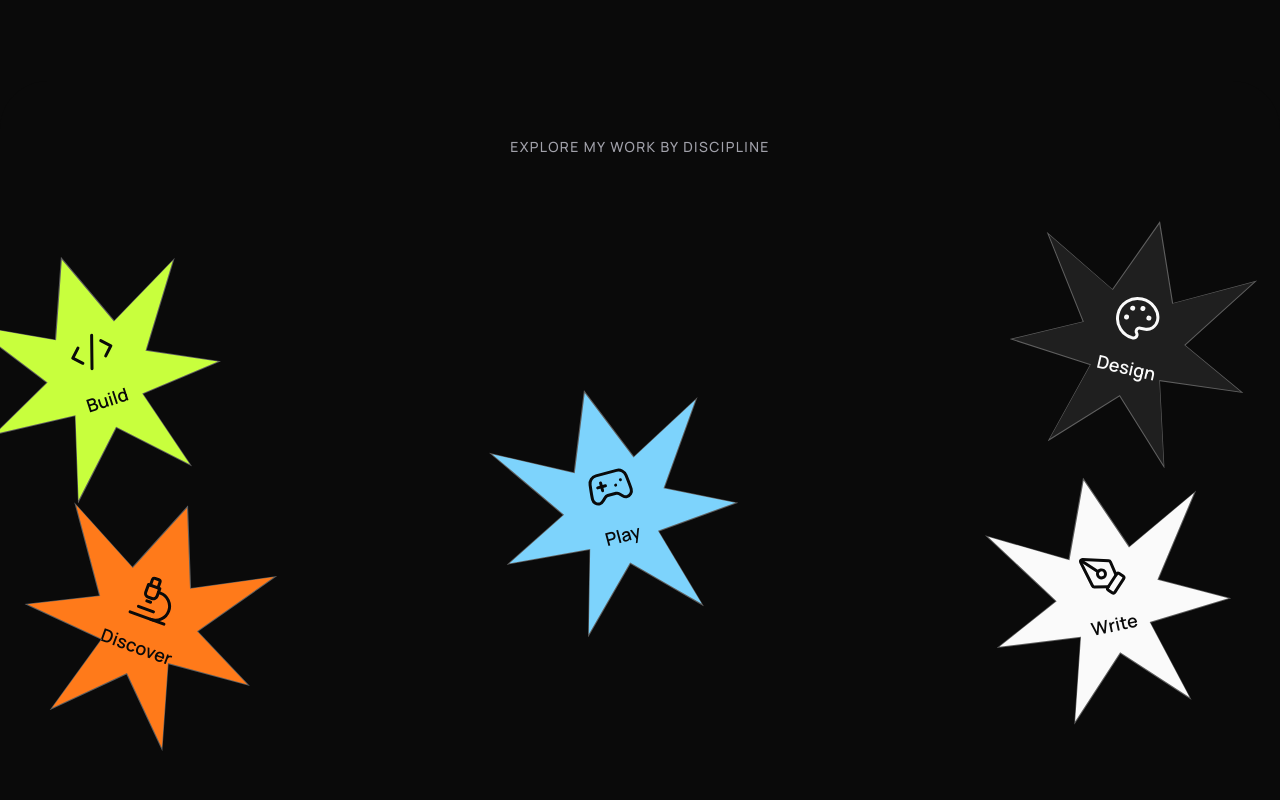
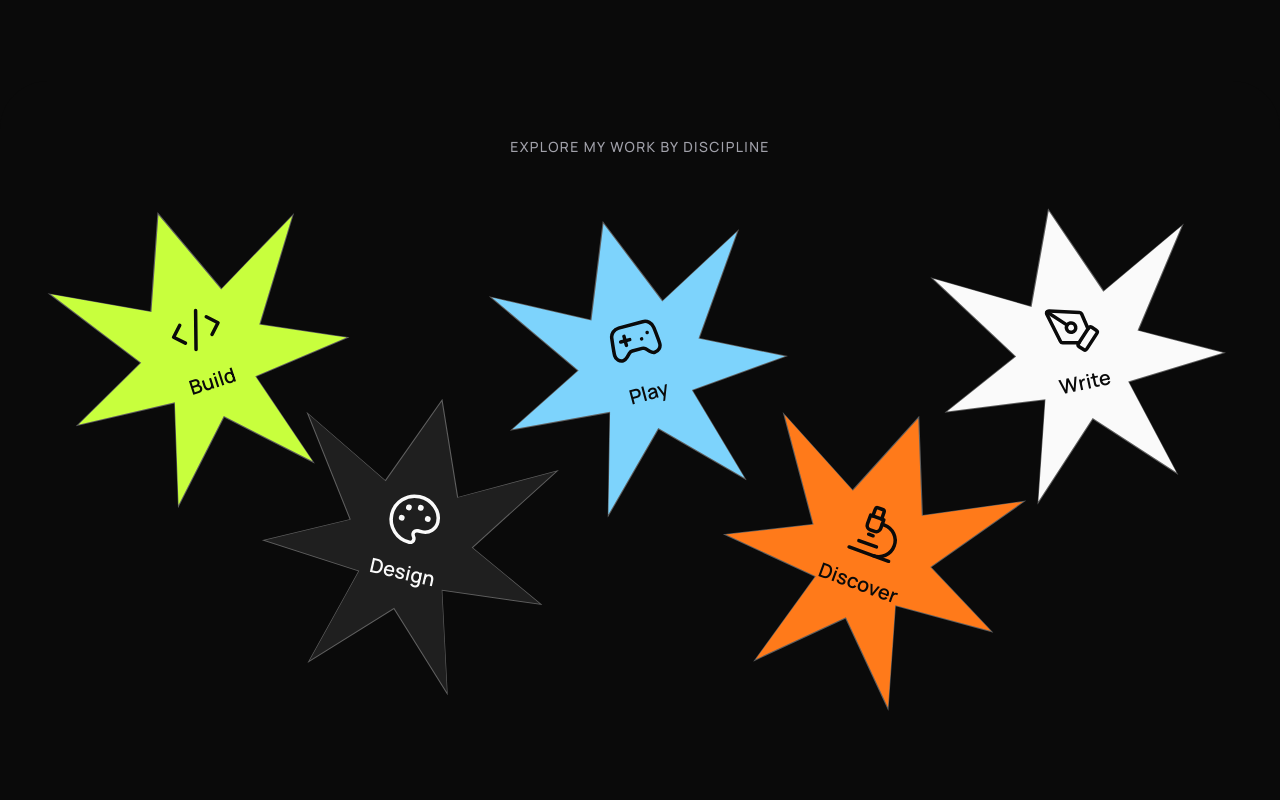
Before and after one commit to rileyb3/portfolio, a Next.js app: page / in a window 1280 px wide. Shown: the part 1060-1860 px from the top of the page. Built offline with nearby package versions, Linux system fonts and the light colour scheme.

Commit message:
Size up discipline stars, zigzag positions to close the dead gaps

```diff
--- a/src/components/Disciplines.tsx
+++ b/src/components/Disciplines.tsx
@@ -55,34 +55,39 @@ const outlineColor = "rgba(250, 250, 250, 0.35)";
 // classes. Every tile also gets a real hover color shift on its icon/label
 // (cross-mixed with the palette — green tile hovers orange, blue tile
 // hovers green, etc.) instead of some tiles just staying put.
+// Zigzagging x positions (12/30/50/68/86%) with alternating high/low y —
+// rather than the previous "pair left, pair right, one lonely in the
+// middle" layout, which read as three isolated clusters with huge dead
+// gaps between them. Bigger tiles (see render) + this even stagger is what
+// actually closes up the black space.
 const blobStyle = [
   {
-    top: "34%",
-    left: "6%",
+    top: "30%",
+    left: "12%",
     rotate: -18,
     tint: "bg-accent hover:brightness-110",
     text: "text-ink",
     hoverText: "group-hover:text-[#FF7A1A]",
   },
   {
-    top: "28%",
-    left: "90%",
+    top: "64%",
+    left: "30%",
     rotate: 13,
     tint: "bg-surface2 hover:bg-white/10",
     text: "text-paper",
     hoverText: "group-hover:text-accent",
   },
   {
-    top: "58%",
-    left: "48%",
+    top: "32%",
+    left: "50%",
     rotate: -15,
     tint: "bg-accent2 hover:brightness-110",
     text: "text-ink",
     hoverText: "group-hover:text-accent",
   },
   {
-    top: "78%",
-    left: "10%",
+    top: "66%",
+    left: "70%",
     rotate: 20,
     tint: "hover:brightness-110",
     tintStyle: { backgroundColor: brightOrange },
@@ -90,7 +95,7 @@ const blobStyle = [
     hoverText: "group-hover:text-accent2",
   },
   {
-    top: "74%",
+    top: "30%",
     left: "88%",
     rotate: -12,
     tint: "bg-paper hover:brightness-95",
@@ -133,7 +138,7 @@ export default function Disciplines() {
       // add visible extra empty space beyond what the content needs.
       className="relative z-20 -mt-[70vh] min-h-[85vh] scroll-mt-6 rounded-t-[3rem] bg-ink px-6 pb-16 pt-10 text-center sm:pt-14"
     >
-      <div className="mx-auto max-w-7xl">
+      <div className="mx-auto max-w-6xl">
         <h2 className="mb-6 text-sm font-medium uppercase tracking-widest text-muted">
           Explore my work by discipline
         </h2>
@@ -165,7 +170,7 @@ export default function Disciplines() {
                     entranceScale * hoverScale
                   })`,
                 }}
-                className={`group absolute flex aspect-square w-40 shrink-0 p-[3px] transition-all duration-500 ease-out sm:w-52 lg:w-60 ${
+                className={`group absolute flex aspect-square w-48 shrink-0 p-[3px] transition-all duration-500 ease-out sm:w-64 lg:w-72 ${
                   visible ? "opacity-100" : "opacity-0"
                 }`}
               >
@@ -174,11 +179,11 @@ export default function Disciplines() {
                   className={`flex h-full w-full flex-col items-center justify-center gap-3 p-8 text-center transition-colors duration-300 ${tint} ${text}`}
                 >
                   <Icon
-                    className={`h-10 w-10 transition-colors duration-300 sm:h-12 sm:w-12 ${hoverText}`}
+                    className={`h-12 w-12 transition-colors duration-300 sm:h-14 sm:w-14 ${hoverText}`}
                     strokeWidth={1.5}
                   />
                   <span
-                    className={`text-base font-semibold leading-snug transition-colors duration-300 sm:text-lg ${hoverText}`}
+                    className={`text-lg font-semibold leading-snug transition-colors duration-300 sm:text-xl ${hoverText}`}
                   >
                     {tile.label}
                   </span>
```
